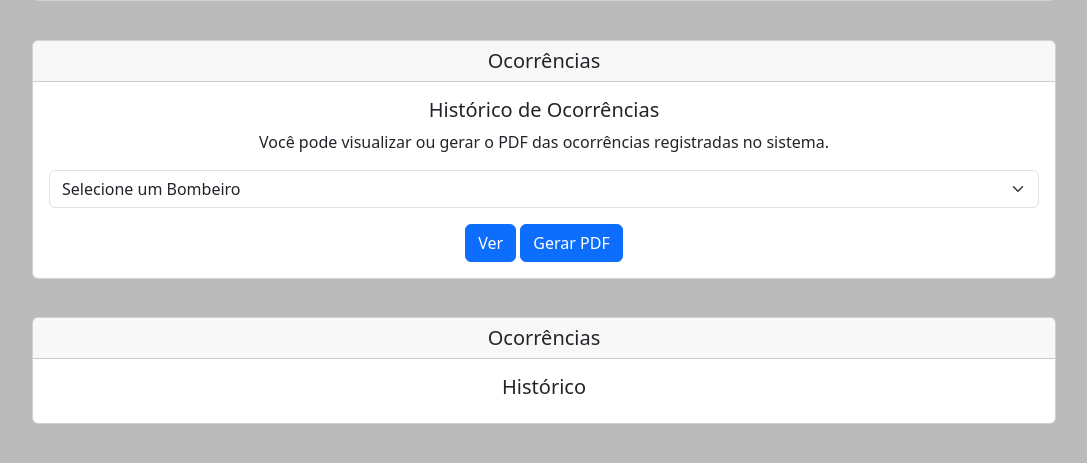
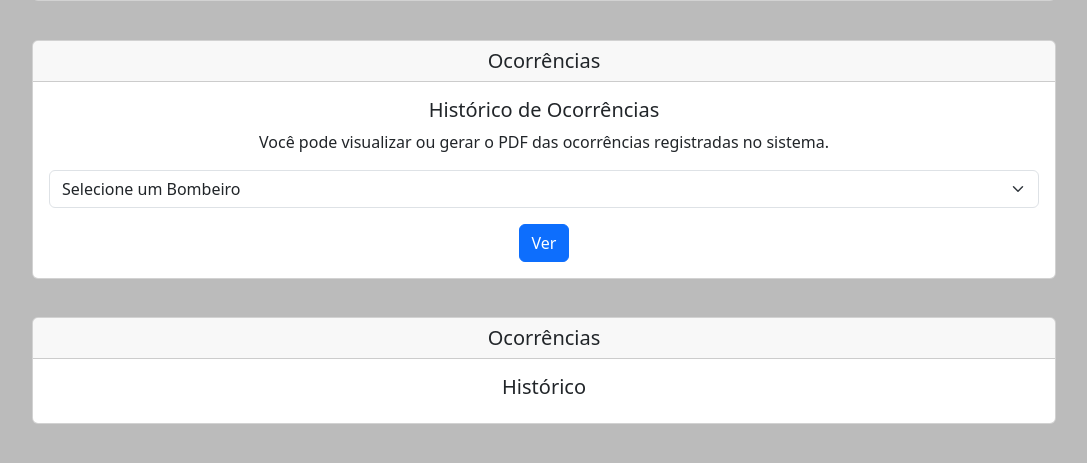
Before and after one commit to lvwerner/projeto2, a PHP site: page /atendente.php in a window 1280 px wide. Shown: the part 348-811 px from the top of the page, without its empty margins (96-1183 px from the left). Run offline with PHP 8.4, Linux system fonts and the light colour scheme; the visitor is signed in with stand-in values (Sample User, id 1); data that the repository does not hold is empty.

Commit message:
update final

```diff
--- a/atendente.php
+++ b/atendente.php
@@ -287,8 +287,8 @@ $usuariosResult = $conn->query($usuariosQuery);
                 }
                 ?></option>
             </select>
-            <button class="btn btn-primary" id="ver-button">Ver</button>
-            <a href="#" class="btn btn-primary">Gerar PDF</a>
+            <a href="buscar_ocorrencias.php"><button class="btn btn-primary" id="ver-button">Ver</button></a>
+
         </div>
     </div>
     <div class="card card2">
@@ -326,9 +326,7 @@ $usuariosResult = $conn->query($usuariosQuery);
                             ocorrenciasList.append("<li class='list-group-item'>Nenhuma ocorrência encontrada para o bombeiro selecionado.</li>");
                         }
                     },
-                    error: function () {
-                        alert("Erro ao buscar as ocorrências.");
-                    }
+
                 });
             } else {
                 alert("Por favor, selecione um bombeiro.");
```
